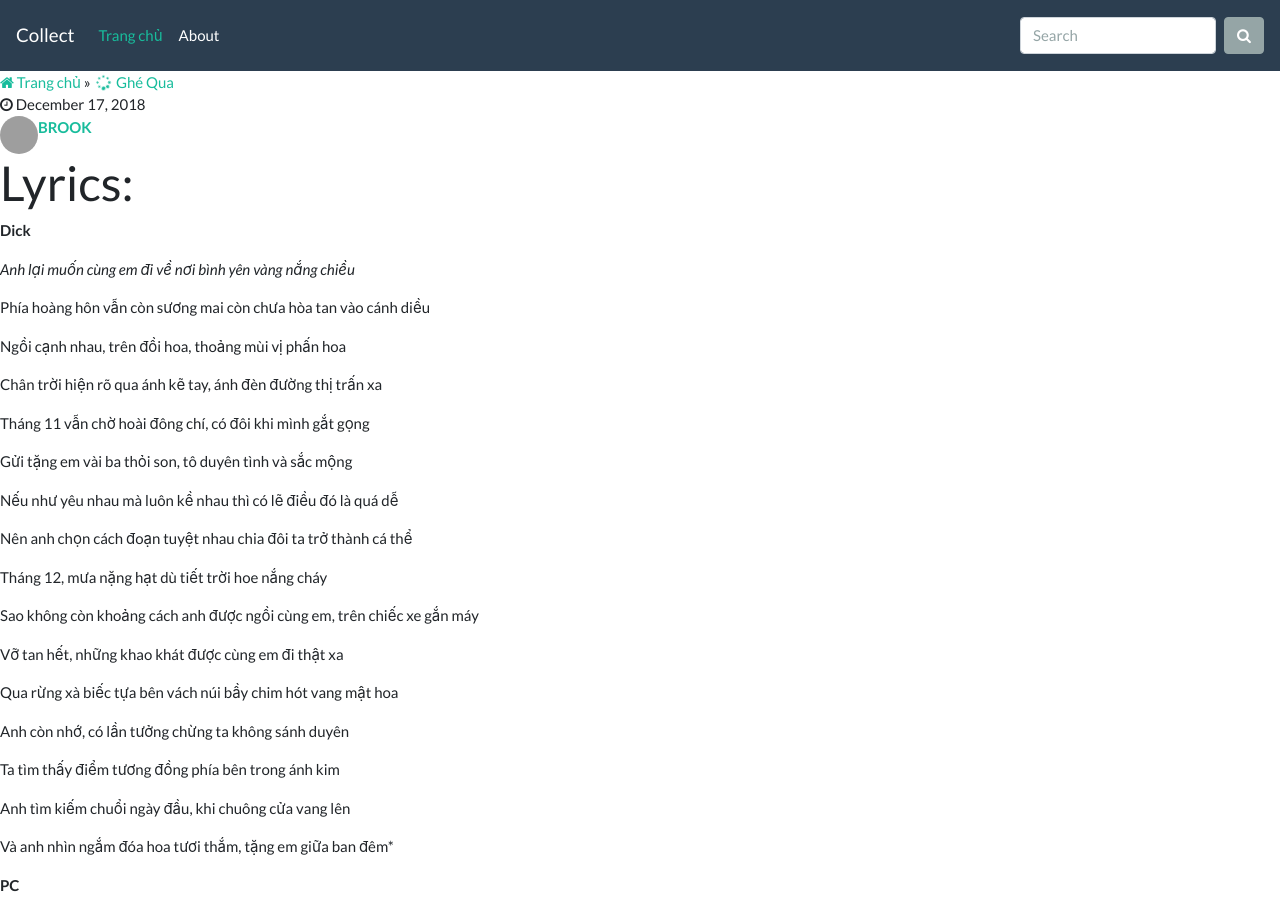
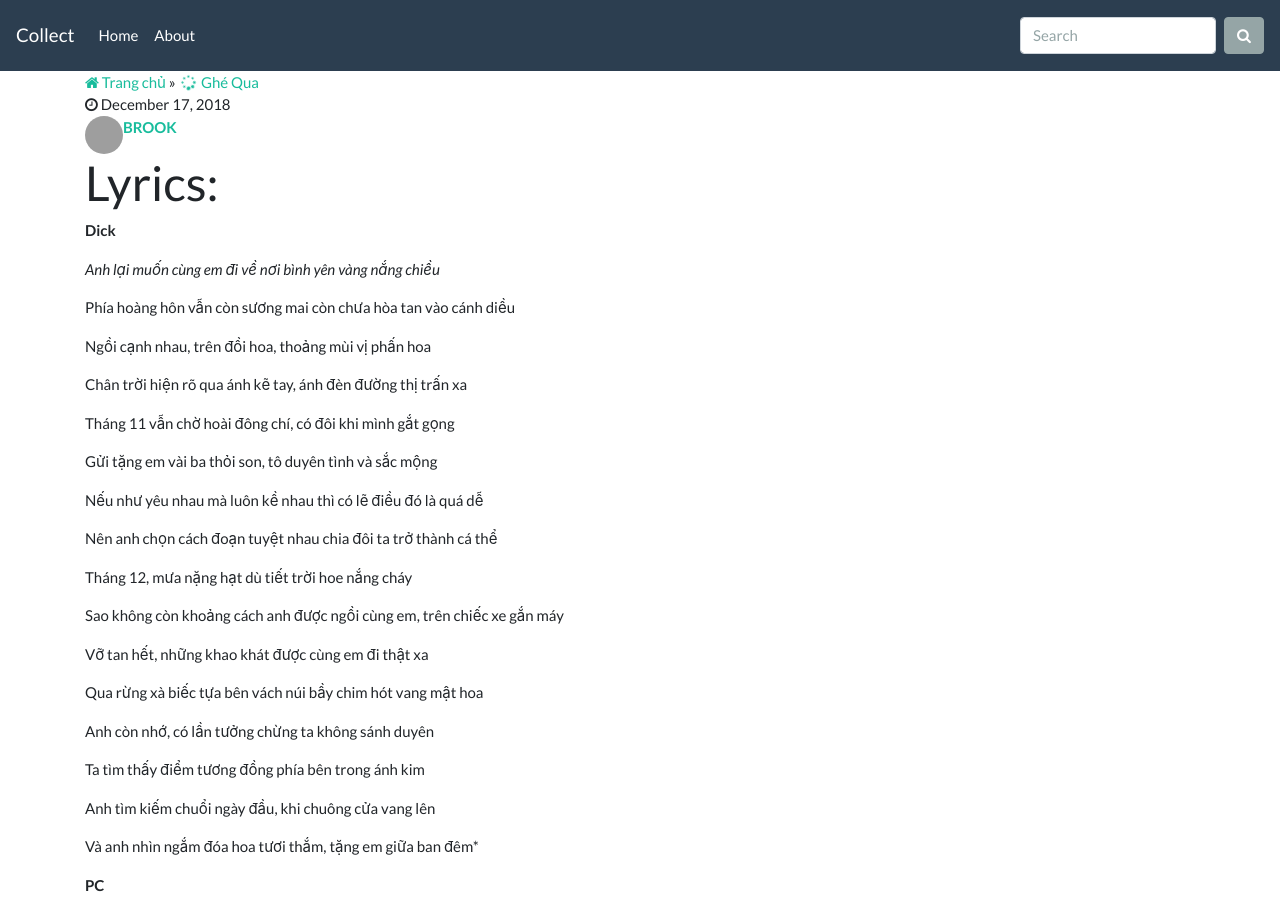
Before and after one commit to locga113z/jekyll-one, a Jekyll site: the page built from _posts/2018-12-17-ghe-qua.md, in a window 1280 px wide and 900 px high. Built offline with Jekyll 4.4.1, drawn with Linux system fonts in a browser that asks for light colours; nearby versions of some CDN libraries; grey boxes are pictures that could not be loaded.

Commit message:
Mr Hyde was here …

```diff
--- a/_config.yml
+++ b/_config.yml
@@ -21,3 +21,10 @@ plugins:
 # Permalinks
 permalink:      /:title.html
 paginate:       12
+
+# Navbar
+nav:
+  - title: "Home"
+    url: "/"
+  - title: "About"
+    url: "#!"
--- a/_includes/nav.html
+++ b/_includes/nav.html
@@ -6,12 +6,9 @@
 
   <div class="collapse navbar-collapse" id="navbarColor01">
     <ul class="navbar-nav mr-auto">
-      <li class="nav-item active">
-        <a class="nav-link" href="{{ site.url }}">Trang chủ</a>
-      </li>
-      <li class="nav-item">
-        <a class="nav-link" href="#!">About</a>
-      </li>
+      {% for item in site.nav %}
+        <li class="nav-item"><a class="nav-link" href="{{ item.url }}">{{ item.title }}</a></li>
+      {% endfor %}
     </ul>
     <form class="form-inline my-2 my-lg-0">
       <input class="form-control mr-sm-2" type="text" placeholder="Search">
--- a/_layouts/default.html
+++ b/_layouts/default.html
@@ -7,9 +7,9 @@ layout: compress
 {% include head.html %}
 <body>
 {% include nav.html %}
-<main>
+<main> <div class="container">
 {{ content }}
-</main>
+</div> </main>
 {% include foot.html %}
 <link rel="stylesheet" href="https://cdnjs.cloudflare.com/ajax/libs/font-awesome/4.7.0/css/font-awesome.min.css">
 <script src="https://code.jquery.com/jquery-3.3.1.slim.min.js"></script>
--- a/_layouts/home.html
+++ b/_layouts/home.html
@@ -4,13 +4,13 @@ layout: default
 
 <div class="card-group">
 {% for post in paginator.posts %}
-  <div class="card">
+  <div class="card mb-3">
     <div class="card-body">
       <h5 class="card-title"><a  href="{{ post.url | prepend: site.url }}">{{ post.title }}</a></h5>
-      <p class="card-text">{{ content | slice: 1, 200 }}</p>
+      <p class="card-text">{{ post.content | slice: 1, 200 }}</p>
     </div>
     <div class="card-footer">
-      <small class="text-muted">{{ page.date | date: "%H:%i, %d %m %Y" }}</small>
+      <small class="text-muted">{{ post.date | date: "%H:%i, %d %m %Y" }}</small>
     </div>
   </div>
 {% endfor %}
```
